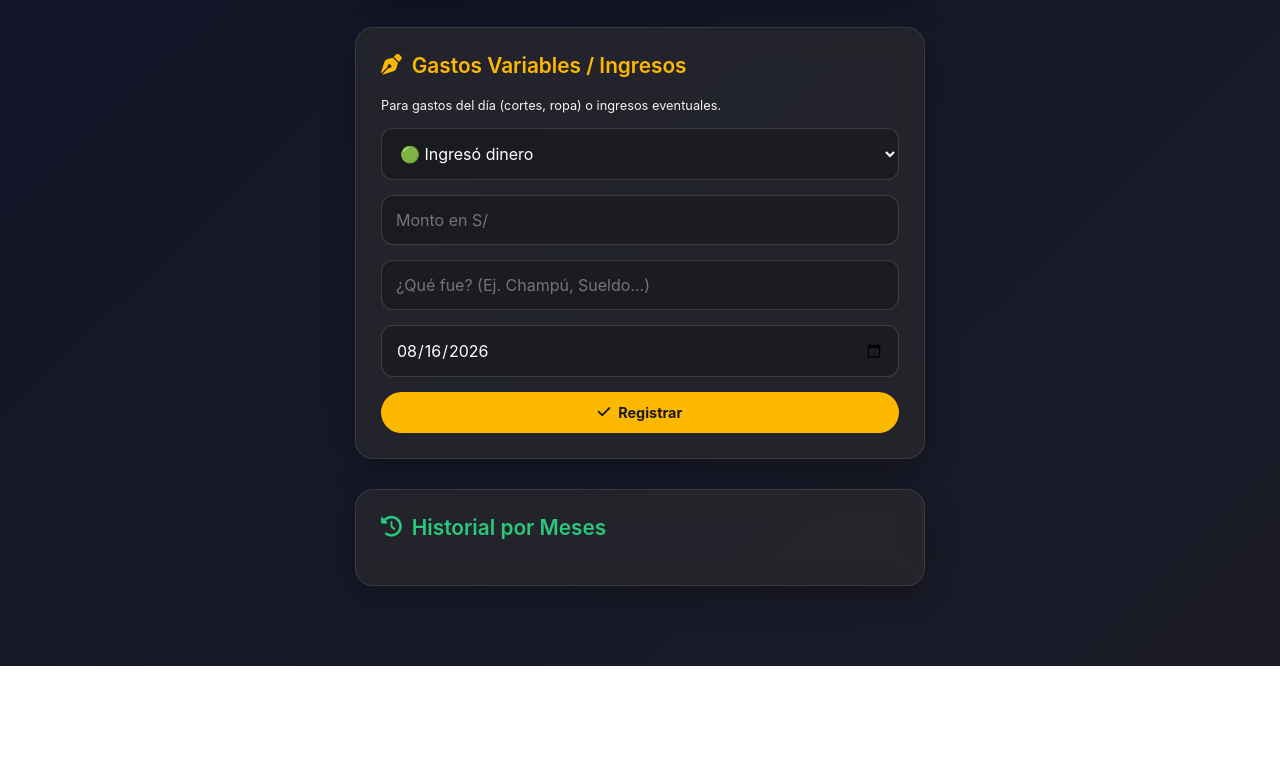
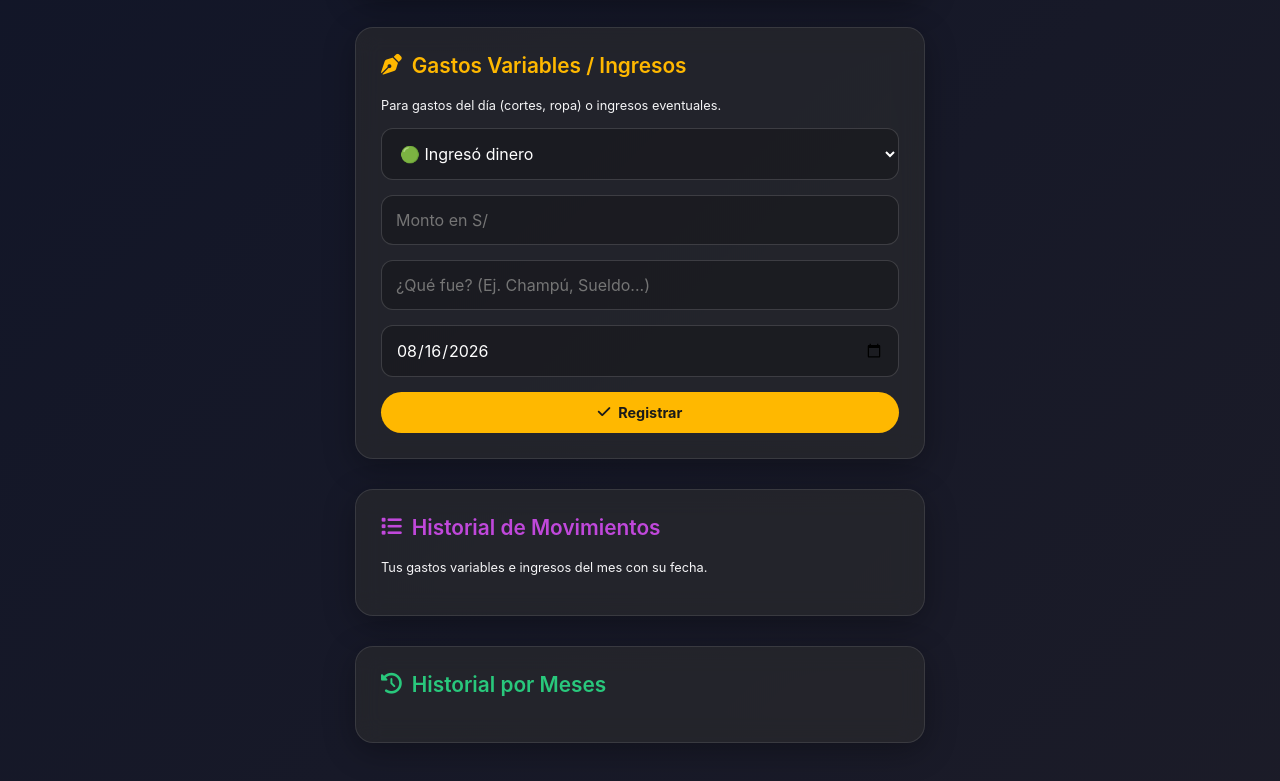
Before and after one commit to josuejaramillo27/finanzas, a plain HTML site: page index.html in a window 1280 px wide. Shown: the part 966-1747 px from the top of the page. Before the commit the page ends 1632 px from the top, so only its background shows below. Drawn offline with Linux system fonts and the light colour scheme; no server answers.

Commit message:
Update index.html

```diff
--- a/index.html
+++ b/index.html
@@ -70,6 +70,12 @@
             </form>
         </section>
 
+        <section class="card mac-glass" id="seccion-historial">
+            <h2 class="color-morado"><i class="fa-solid fa-list"></i> Historial de Movimientos</h2>
+            <p style="font-size: 0.8rem; margin-bottom: 15px;">Tus gastos variables e ingresos del mes con su fecha.</p>
+            <ul id="lista-historial" style="list-style: none; padding: 0;"></ul>
+        </section>
+
         <section class="card mac-glass" id="seccion-meses">
             <h2 class="color-teal"><i class="fa-solid fa-clock-rotate-left"></i> Historial por Meses</h2>
             <ul id="lista-meses" style="list-style: none; padding: 0;">
```
